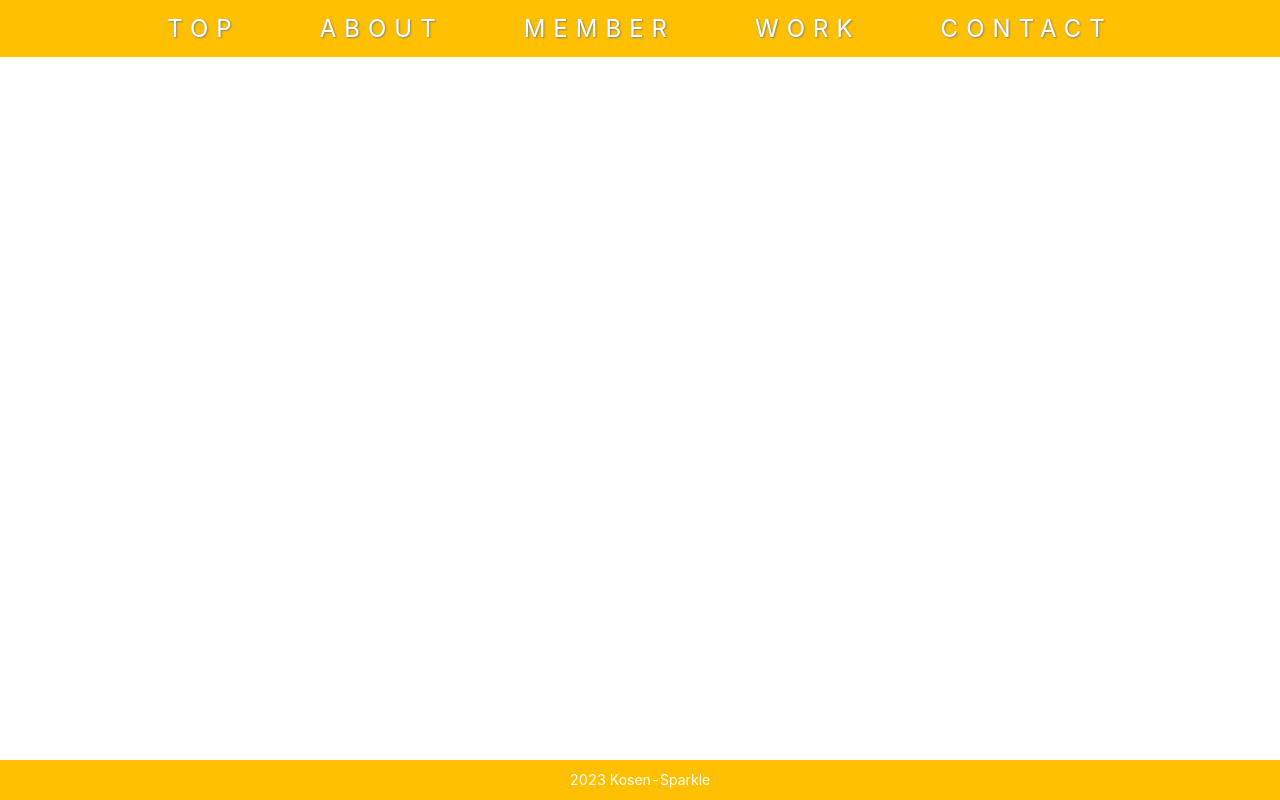
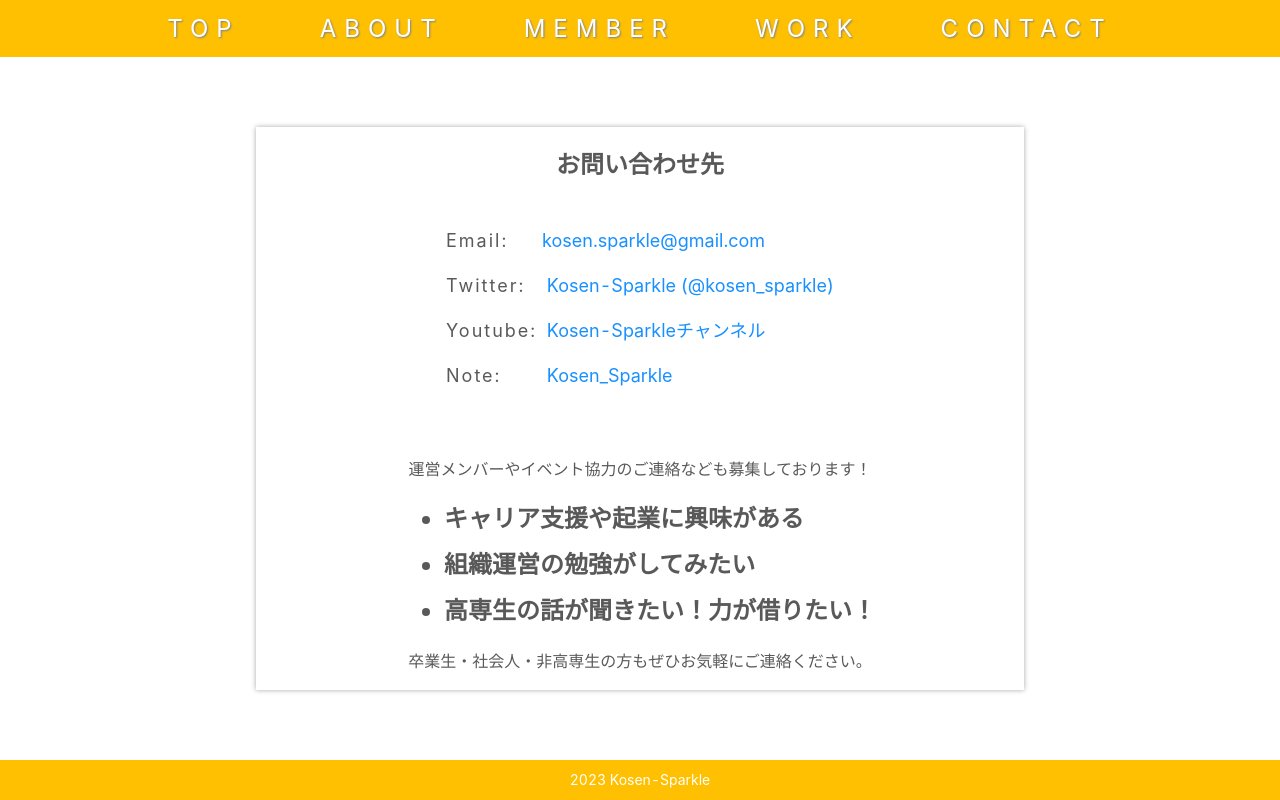
Before and after one commit to sin392/nuxt2-app, a Nuxt app: page /contact in a window 1280 px wide. Built offline with nearby package versions, Linux system fonts and the light colour scheme.

Commit message:
update contact page

```diff
--- a/src/pages/contact.vue
+++ b/src/pages/contact.vue
@@ -1,5 +1,98 @@
 <template>
-  <div></div>
+  <div class="wrapper">
+    <p class="title">お問い合わせ先</p>
+    <div class="flex-wrapper">
+      <div class="info-wrapper">
+        <p>
+          <span class="label">Email:</span>
+          <a href="mailto:kosen.sparkle@gmail.com">kosen.sparkle@gmail.com</a>
+        </p>
+        <p>
+          <span class="label">Twitter:</span>
+          <a href="https://twitter.com/KosenSparkle" target="_blank">
+            Kosen-Sparkle (@kosen_sparkle)
+          </a>
+        </p>
+        <p>
+          <span class="label">Youtube:</span>
+          <a
+            href="https://www.youtube.com/channel/UC6f6GjgVmP55cvLZ2T7FpfQ"
+            target="_blank"
+          >
+            Kosen-Sparkleチャンネル
+          </a>
+        </p>
+        <p>
+          <span class="label">Note:</span>
+          <a href="https://note.com/kosen_sparkle" target="_blank">
+            Kosen_Sparkle
+          </a>
+        </p>
+      </div>
+      <div class="announce">
+        <div>運営メンバーやイベント協力のご連絡なども募集しております！</div>
+        <ul>
+          <li>キャリア支援や起業に興味がある</li>
+          <li>組織運営の勉強がしてみたい</li>
+          <li>高専生の話が聞きたい！力が借りたい！</li>
+        </ul>
+        <p>卒業生・社会人・非高専生の方もぜひお気軽にご連絡ください。</p>
+      </div>
+    </div>
+  </div>
 </template>
 
-<style scoped></style>
+<style scoped>
+.wrapper {
+  width: 60%;
+  height: 80%;
+  margin: auto;
+  box-shadow: 0 0 5px darkgray;
+  padding: 20px;
+  display: flex;
+  flex-direction: column;
+  align-items: center;
+}
+.flex-wrapper {
+  flex-grow: 1;
+  display: flex;
+  flex-direction: column;
+  align-items: center;
+  justify-content: space-between;
+  gap: 50px;
+  padding-top: 20px;
+  padding-bottom: 80px;
+}
+.title {
+  font-weight: bold;
+  font-size: x-large;
+  text-align: center;
+}
+.info-wrapper {
+  padding: 0 150px;
+  font-size: large;
+}
+.label {
+  display: inline-block;
+  width: 6rem;
+  letter-spacing: 2px;
+}
+.announce {
+  font-size: medium;
+  display: flex;
+  flex-direction: column;
+  align-items: center;
+}
+ul {
+  padding-top: 20px;
+  padding-bottom: 20px;
+  display: flex;
+  flex-direction: column;
+  gap: 10px;
+  margin: auto;
+}
+li {
+  font-size: x-large;
+  font-weight: bold;
+}
+</style>
```
